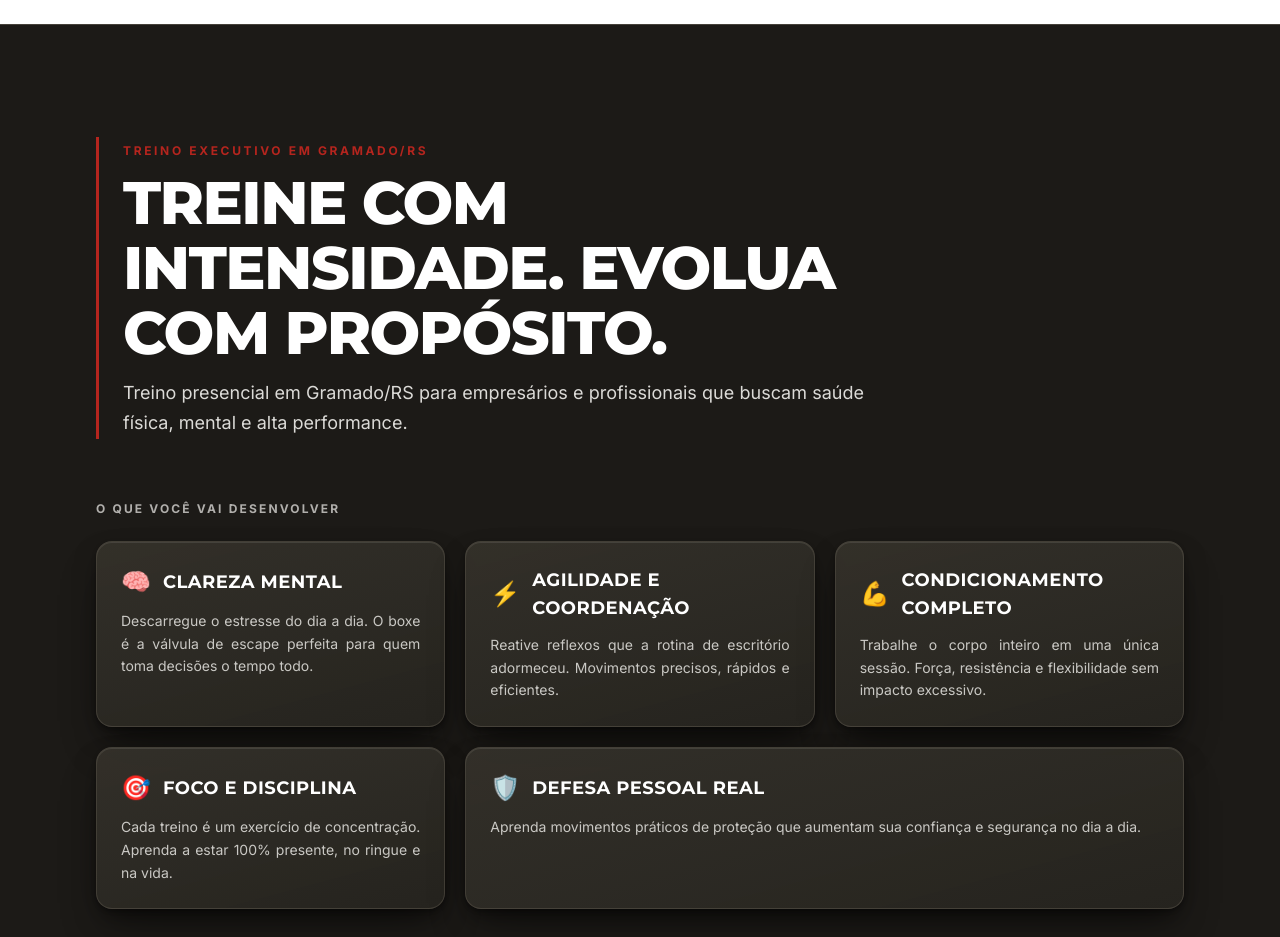
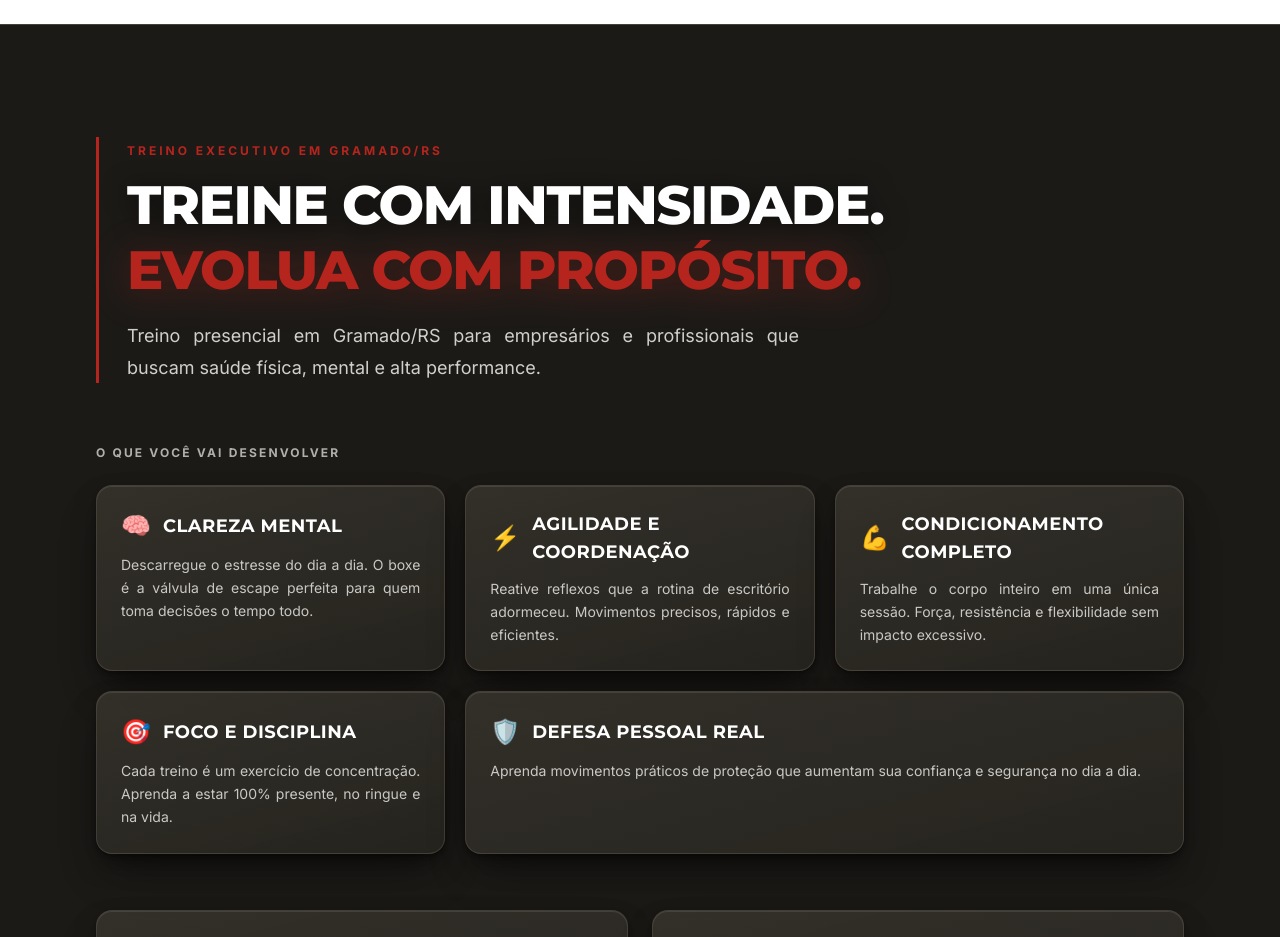
Before and after one commit to MauricioMek/eduardo-amaral-mentoria, a React (Vite) app: page / in a window 1280 px wide. Shown: the part 4560-5497 px from the top of the page. Built offline with nearby package versions, Linux system fonts and the light colour scheme.

Commit message:
style: elevate typography and visual hierarchy for executive training title

```diff
--- a/src/App.tsx
+++ b/src/App.tsx
@@ -790,14 +790,15 @@ export default function App() {
         <section id="treino-executivo" className="bg-[#1C1A17] text-white py-20 sm:py-24 lg:py-28 border-t border-[#45413A]">
           <div className="max-w-6xl mx-auto px-4 sm:px-6 lg:px-8 space-y-14">
             {/* Título de Impacto (Topo) */}
-            <div className="text-left space-y-3 max-w-3xl border-l-[3px] border-[#B5251E] pl-5 sm:pl-6">
-              <span className="inline-block text-xs font-bold tracking-[0.22em] uppercase text-[#B5251E]">
+            <div className="text-left space-y-4 max-w-4xl border-l-[3px] border-[#B5251E] pl-5 sm:pl-7">
+              <span className="inline-block text-xs font-bold tracking-[0.25em] uppercase text-[#B5251E]">
                 TREINO EXECUTIVO EM GRAMADO/RS
               </span>
-              <h2 className="font-display font-extrabold text-3xl sm:text-5xl lg:text-6xl text-white uppercase tracking-tight leading-[1.08]">
-                TREINE COM INTENSIDADE. EVOLUA COM PROPÓSITO.
+              <h2 className="font-display font-extrabold text-3xl sm:text-5xl lg:text-[54px] text-white uppercase tracking-tight leading-[1.12]">
+                <span className="block drop-shadow-[0_2px_12px_rgba(0,0,0,0.5)]">TREINE COM INTENSIDADE.</span>
+                <span className="block text-[#B5251E] mt-1 drop-shadow-[0_4px_18px_rgba(181,37,30,0.35)]">EVOLUA COM PROPÓSITO.</span>
               </h2>
-              <p className="text-base sm:text-lg text-[#F1F0EC]/90 leading-[1.7] text-editorial-justify">
+              <p className="text-base sm:text-lg text-[#F1F0EC]/85 leading-[1.75] text-editorial-justify max-w-2xl pt-1">
                 Treino presencial em Gramado/RS para empresários e profissionais que buscam saúde física, mental e alta performance.
               </p>
             </div>
```
